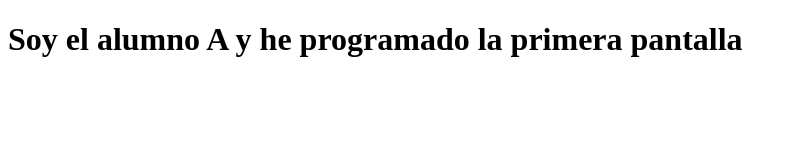
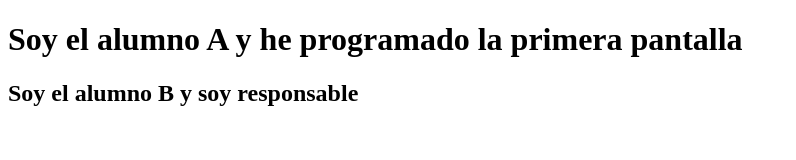
Before and after one commit to Marssalvador/Silksong, a plain HTML site: page index.html in a window 1280 px wide. Shown: the whole page, without its empty margins (0-796 px from the left). Drawn offline with Linux system fonts and the light colour scheme.

Commit message:
soy el alumno B

```diff
--- a/index.html
+++ b/index.html
@@ -8,5 +8,6 @@
 </head>
 <body>
     <h1>Soy el alumno A y he programado la primera pantalla</h1>
+    <h2>Soy el alumno B y soy responsable</h2>
 </body>
 </html>
```
